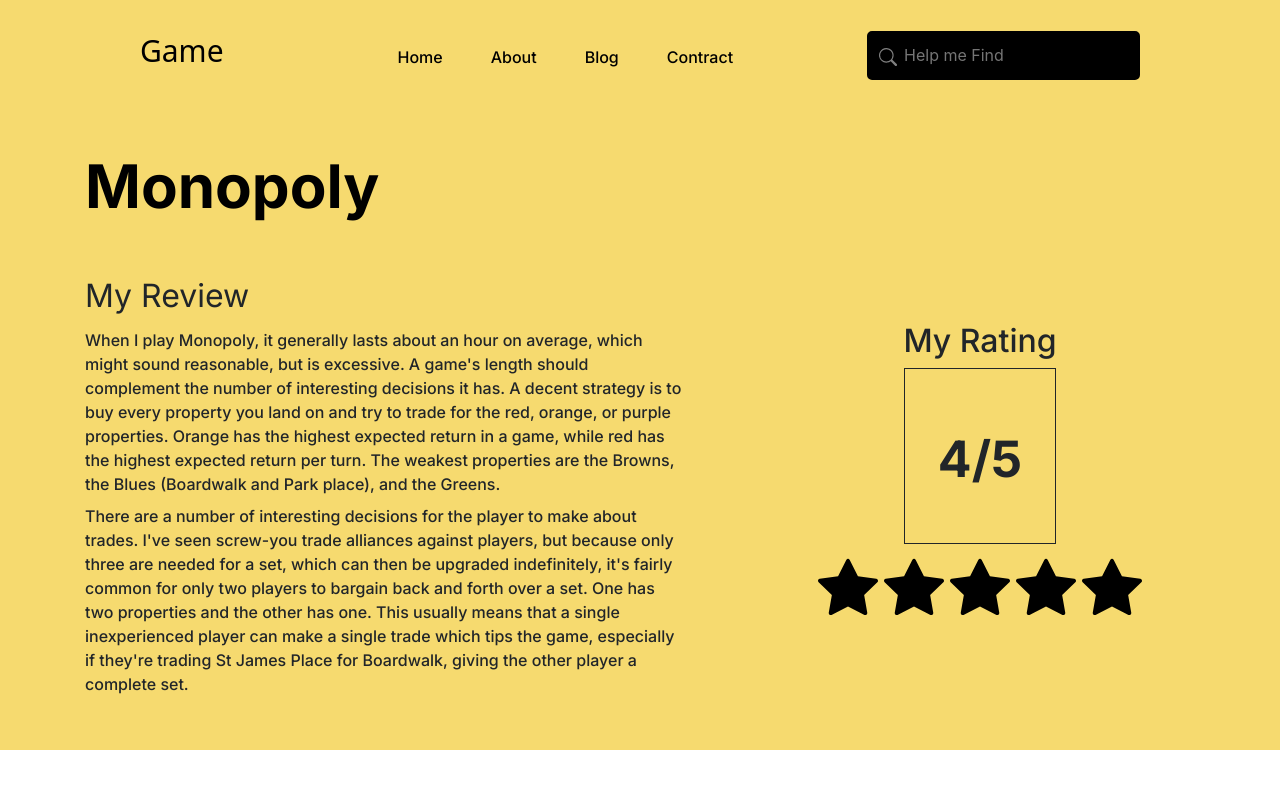
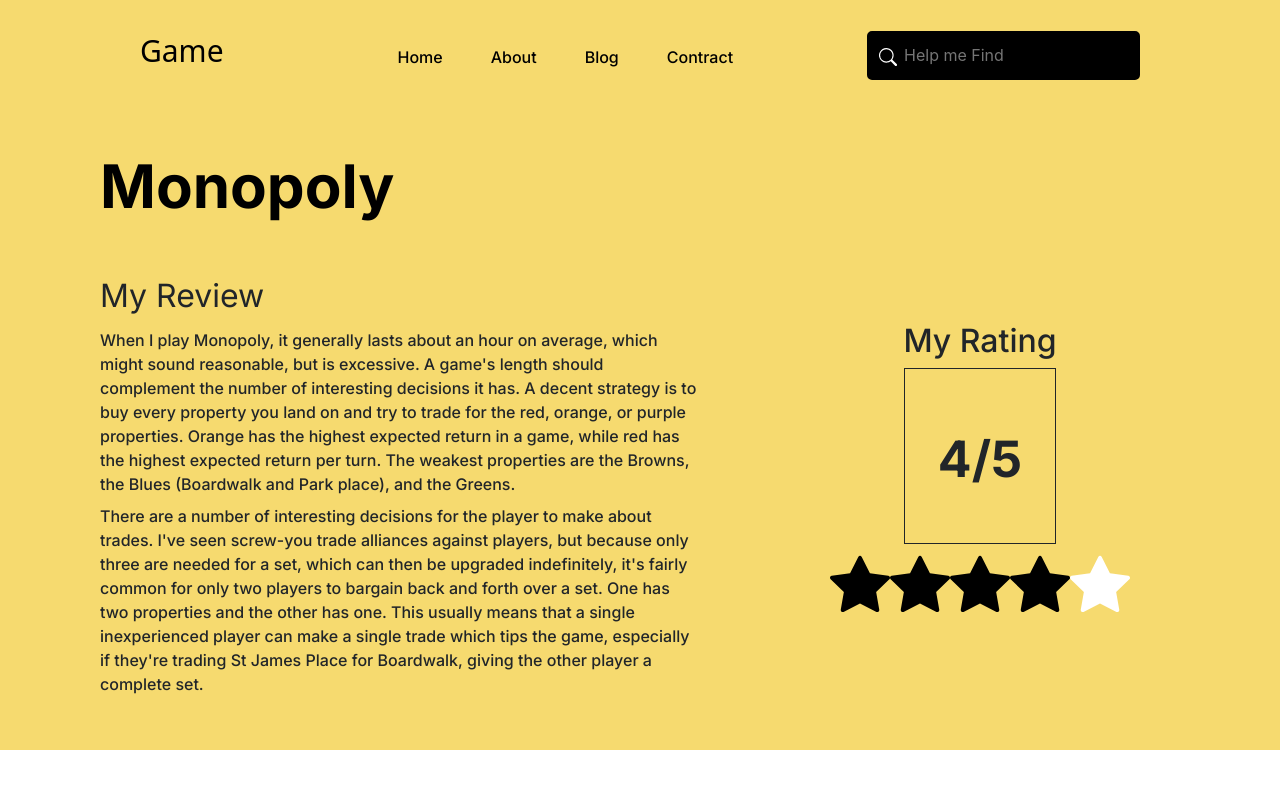
Before and after one commit to CharlizeSerrano5/Infinite-Options-Prototype-First-Website, a React (Create React App) app in the folder my-app/: page /gamepage in a window 1280 px wide. Shown: the top 800 px of the page. Built offline with nearby package versions, Linux system fonts and the light colour scheme; no server answers; a web font is replaced by a local one.

Commit message:
Got Star Ratings to Work (not with fractions)

```diff
--- a/my-app/src/Components/Card.js
+++ b/my-app/src/Components/Card.js
@@ -1,6 +1,7 @@
 import React from 'react'
 import './Card.css'
 import Star from './StarTrial'
+import StarRating from './StarRating'
 import { Route } from 'react-router-dom'
 function Card({title, imageUrl, body}) {
     function passVariables(){
@@ -18,9 +19,15 @@
                     {title}
                 </div>
                 <div>
-                    <Star
+                    {/* <Star
                     size='16'
                     color="gold"
+                    /> */}
+                    <StarRating
+                        size='16'
+                        ratingValue={4}
+                        default_color="gold"
+                        empty_color="lightgray"
                     />
                 </div>
 
--- a/my-app/src/Components/Header.css
+++ b/my-app/src/Components/Header.css
@@ -65,6 +65,9 @@
     height: 100%;
 
 }
+.search-wrapper2 >svg{
+    color: white;
+}
 
 .header_right>button>svg{
     width: 30px;
--- a/my-app/src/Components/StarRating.css
+++ b/my-app/src/Components/StarRating.css
@@ -1,5 +1,6 @@
 .stars-rating{
-    display: flex;
+    display: inline-flex;
     justify-content: center;
+    align-content: center;
 
 }
--- a/my-app/src/Components/StarRating.js
+++ b/my-app/src/Components/StarRating.js
@@ -4,20 +4,20 @@
 import './star-fill.svg';
 
 
-function StarRating({default_color, ratingValue}){
-    // for (let i =0; i< 5; i++){
-    //     console.log("yes");
-    // }
+function StarRating({empty_color, default_color, ratingValue, size='16'}){
     return(
         <div className='stars-rating'>
-            {[...Array(5)].map(star => {
+            {[...Array(ratingValue)].map(star => {
                 return(
-                <Star color="default_color" size="16"/>
+                <Star color={default_color} size={size}/>
                 )
 
             })}
-
-
+            {[...Array(5-ratingValue)].map(star => {
+                return(
+                <Star color={empty_color} size={size}/>
+                )
+            })}
         </div>
     )
 }
--- a/my-app/src/Pages/GamePage.js
+++ b/my-app/src/Pages/GamePage.js
@@ -1,6 +1,8 @@
 import Header from '../Components/Header';
 import Star from '../Components/StarTrial';
 import Video from '../Components/Video';
+import StarRating from '../Components/StarRating';
+
 
 import './GamePage.css'
 
@@ -43,12 +45,16 @@
                 </div>
 
                 <div className='stars'>
-                    <Star
+                    {/* <Star
                     size='60'
+                    /> */}
+                    <StarRating
+                        size='60'
+                        ratingValue={4}
+                        default_color="black"
+                        empty_color="white"
                     />
-
                 </div>
-
               </div>
             </div>
           </div>
--- a/my-app/src/Pages/Home.js
+++ b/my-app/src/Pages/Home.js
@@ -95,6 +95,7 @@
 
         <div className='games-container'>
             {jsonList.map(listItem => (
+                // uncomment and recomment - the issue is local storage
                 console.log('works'),
                 console.log('listItem: ', listItem),
 
@@ -108,8 +109,6 @@
 
 
         </div>
-
-        <StarRating></StarRating>
     </div>
 
   );
```
